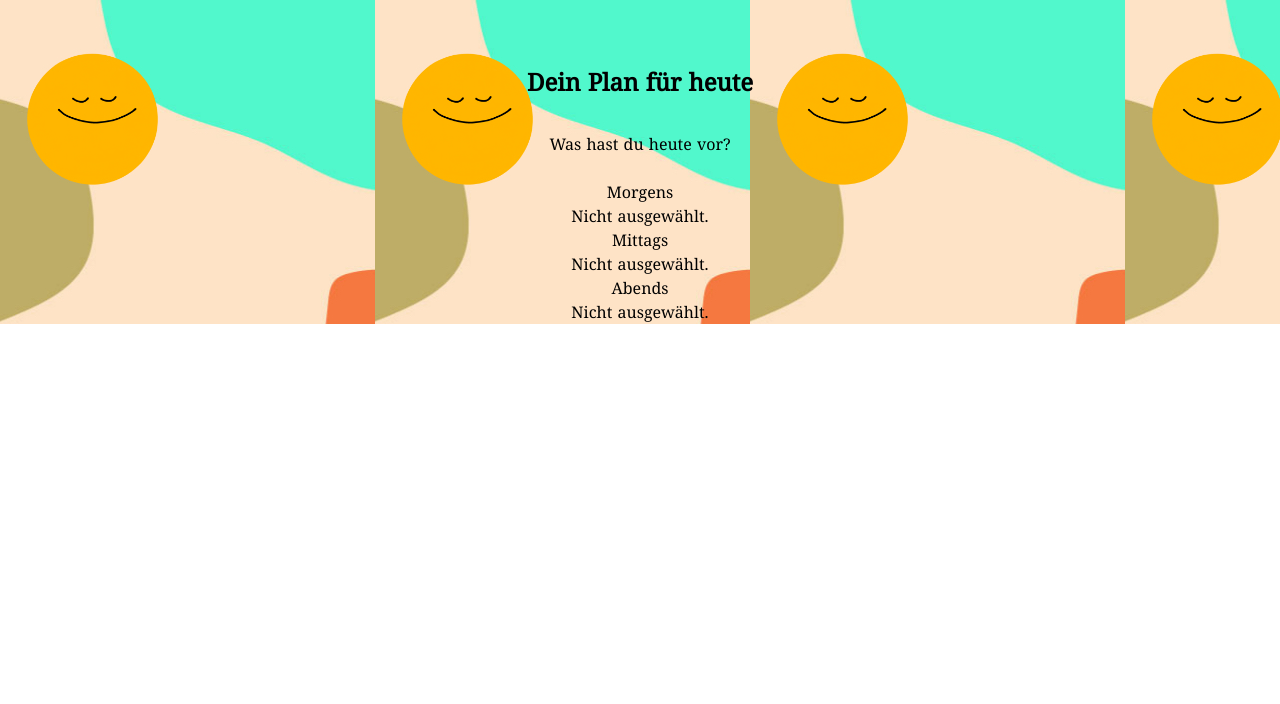
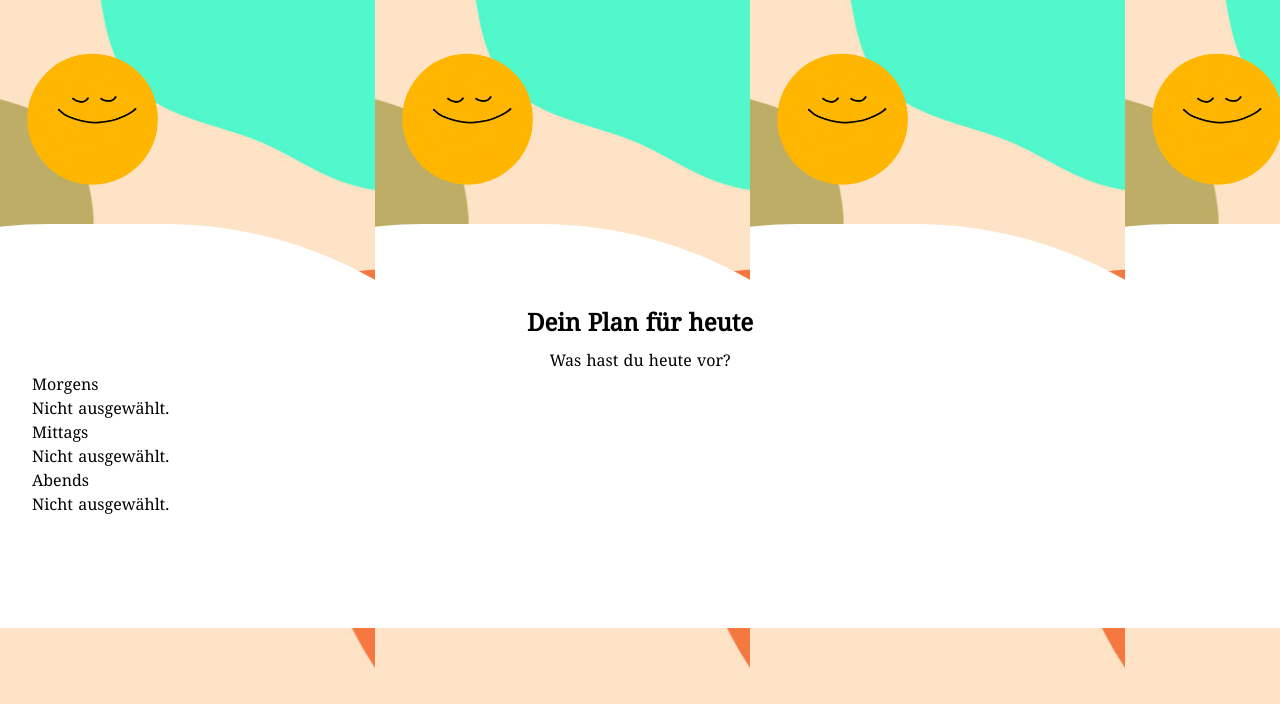
Before and after one commit to EricHier/WirVsVirusTagesplaner, a Nuxt app: page /plan in a window 1280 px wide. Shown: the top 704 px of the page. Built offline with nearby package versions, Linux system fonts and the light colour scheme.

Commit message:
Set up design on plan page

```diff
--- a/pages/plan.vue
+++ b/pages/plan.vue
@@ -1,13 +1,18 @@
 <template>
-  <div class="container p-8 pb-0 background" style="background-image: url('/bg_plan.jpg')">
-    <h1 class="title my-8">Dein Plan für heute</h1>
-    <h2 class="mb-6">Was hast du heute vor?</h2>
+  <div>
+    <div class="fixed top-0 left-0 w-screen h-screen" style="background-image: url('/bg_plan.jpg'); z-index: -2"></div>
+
+    <div style="background-image: url('/Weisse_Flaeche.svg'); padding-bottom: 7rem;" class="p-8 mt-56">
+      <h1 class="title mt-12 mb-2 text-center">Dein Plan für heute</h1>
+      <h2 class="text-center">Was hast du heute vor?</h2>
+
       <CategoryTimeSlot
         v-for="item in timeSlots"
         v-bind:item="item"
         v-bind:key="item.id"
         v-on:click="onClick">
       </CategoryTimeSlot>
+    </div>
   </div>
 </template>
 <script>
```
Lines whose indentation alone changed are shown as unchanged.
